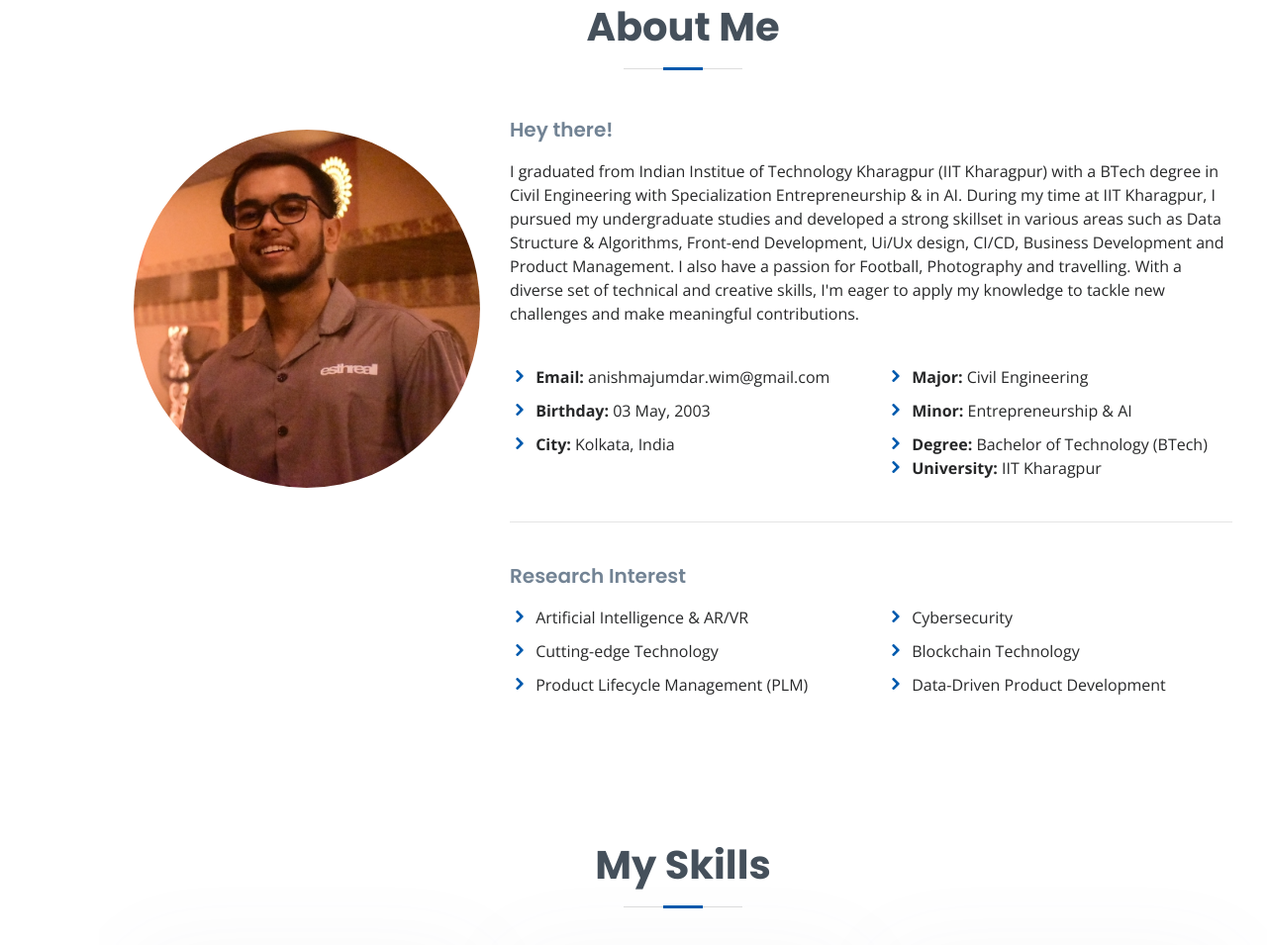
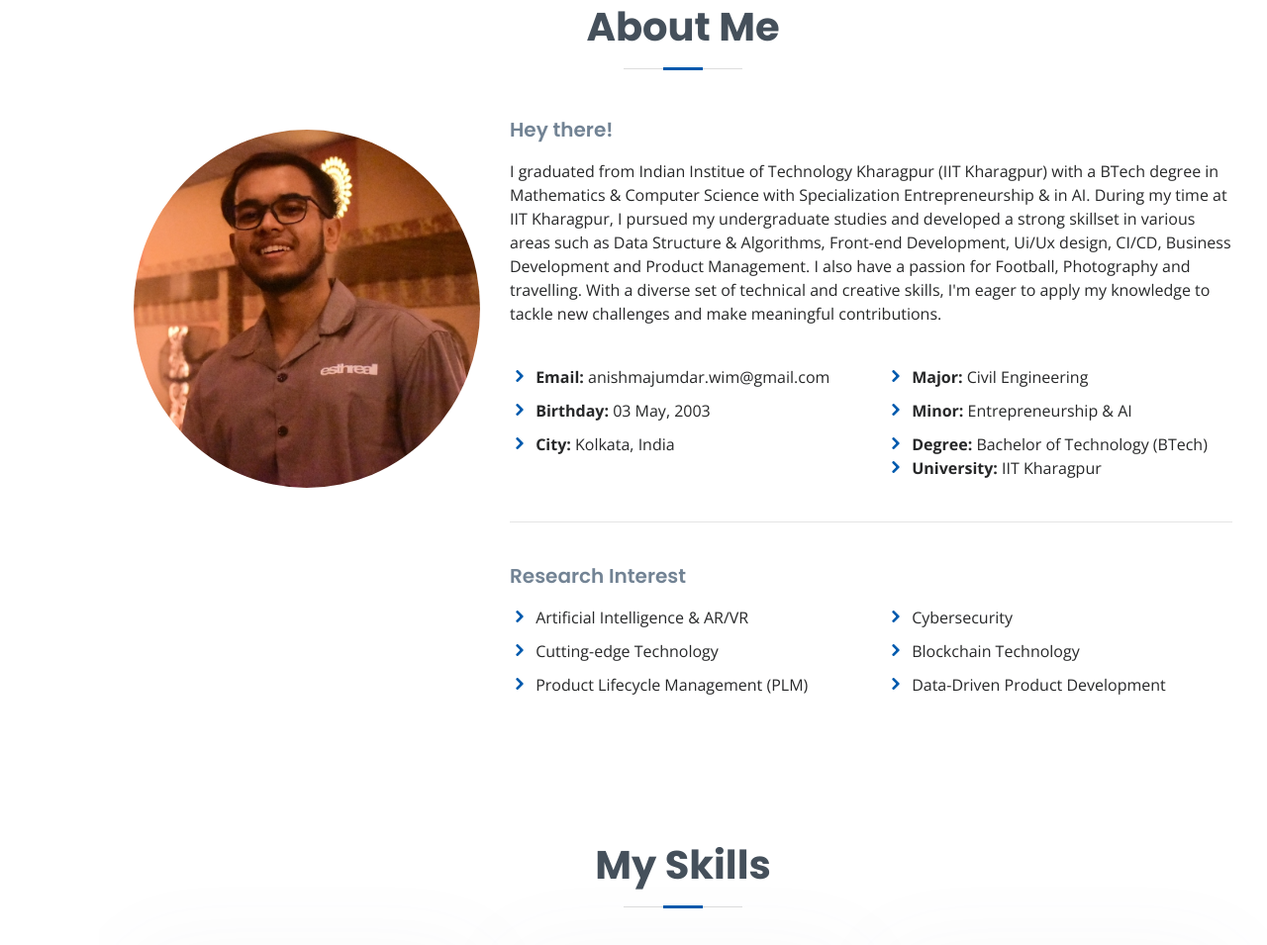
Before and after one commit to GauravM7890/Portfolio, a plain HTML site: page index.html in a window 1280 px wide. Shown: the part 857-1812 px from the top of the page at 99% size. Drawn offline with nearby package versions, Linux system fonts and the light colour scheme; files whose address does not match are found by name.

Commit message:
Update index.html

```diff
--- a/index.html
+++ b/index.html
@@ -116,7 +116,7 @@
           <div class="col-lg-8 pt-4 pt-lg-0 content">
             <h3> Hey there! </h3>
             <p class="font-weight-normal">
-              I graduated from Indian Institue of Technology Kharagpur (IIT Kharagpur) with a BTech degree in Civil Engineering with Specialization Entrepreneurship & in AI. During
+              I graduated from Indian Institue of Technology Kharagpur (IIT Kharagpur) with a BTech degree in Mathematics & Computer Science with Specialization Entrepreneurship & in AI. During
               my time at IIT Kharagpur, I pursued my undergraduate studies and developed a strong skillset in various areas such
               as
               Data Structure & Algorithms, Front-end Development, Ui/Ux design, CI/CD, Business Development and Product Management. I also have a
```
